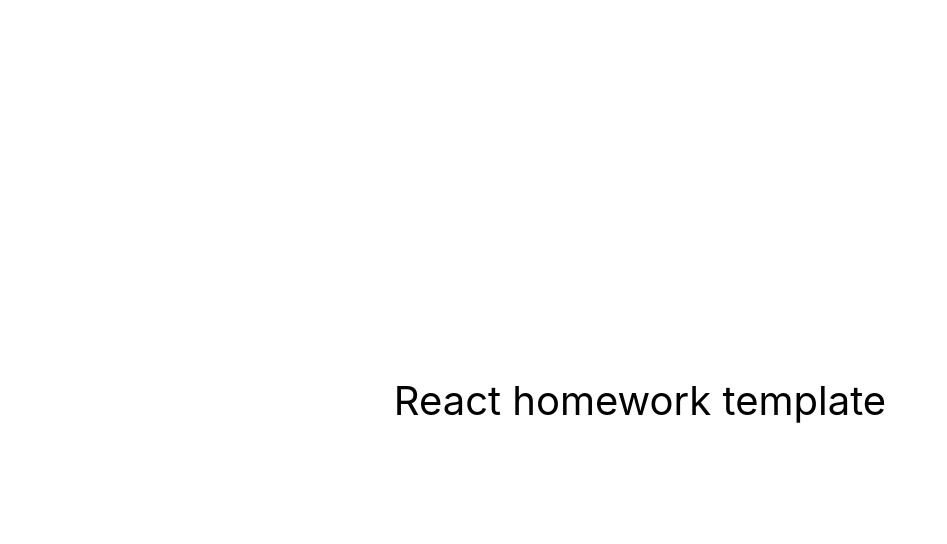
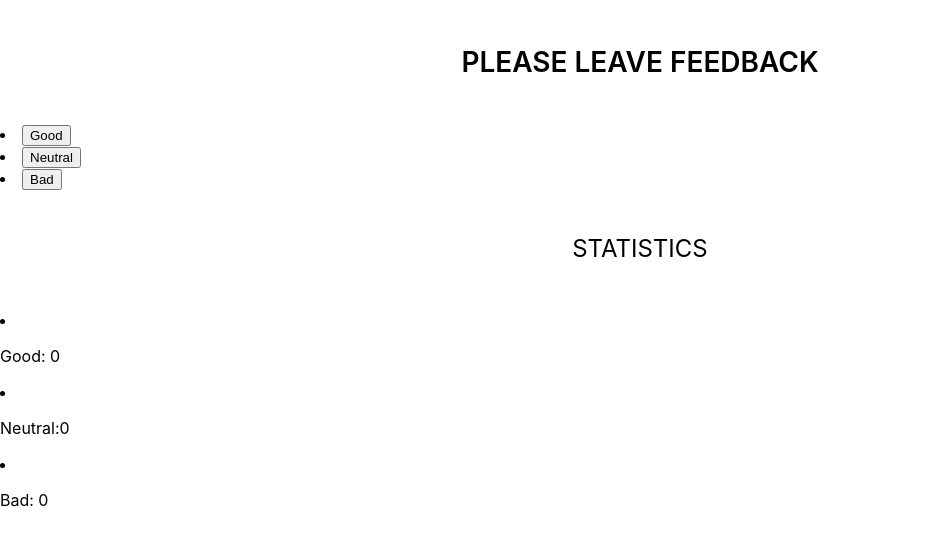
Before and after one commit to Svitlana-Ivanchuk/goit-react-hw-02-feedback, a React (Create React App) app: page / in a window 1280 px wide. Shown: the top 544 px of the page, without its empty margins (0-947 px from the left). Built offline with nearby package versions, Linux system fonts and the light colour scheme.

Commit message:
add components

```diff
--- a/src/components/App.jsx
+++ b/src/components/App.jsx
@@ -1,16 +1,33 @@
-export const App = () => {
-  return (
-    <div
-      style={{
-        height: '100vh',
-        display: 'flex',
-        justifyContent: 'center',
-        alignItems: 'center',
-        fontSize: 40,
-        color: '#010101'
-      }}
-    >
-      React homework template
-    </div>
-  );
-};
+import { Component } from 'react';
+import { FeedbackTitle } from './FeedbackTitle/FeedbackTitle';
+import { ButtonsList } from './ButtonsList/ButtonsList';
+import { StatTitle } from './StatTitle/StatTitle';
+import { StatList } from './StatList/StatList';
+
+export class App extends Component {
+  state = {
+    good: 0,
+    neutral: 0,
+    bad: 0,
+  };
+
+  handelClick = evt => {
+    console.log(evt.target);
+    this.setState(prevState => {
+      return {
+        good: prevState.good + 1,
+      };
+    });
+  };
+
+  render() {
+    return (
+      <div>
+        <FeedbackTitle title="Please leave feedback" />
+        <ButtonsList onClick={this.handelClick}></ButtonsList>
+        <StatTitle title="Statistics" />
+        <StatList feedbacks={this.state}></StatList>
+      </div>
+    );
+  }
+}
--- /dev/null
+++ b/src/components/ButtonsList/ButtonsList.js
@@ -0,0 +1,21 @@
+export const ButtonsList = ({ onClick }) => {
+  return (
+    <>
+      <li>
+        <button type="button" onClick={onClick}>
+          Good
+        </button>
+      </li>
+      <li>
+        <button type="button" onClick={onClick}>
+          Neutral
+        </button>
+      </li>
+      <li>
+        <button type="button" onClick={onClick}>
+          Bad
+        </button>
+      </li>
+    </>
+  );
+};
--- /dev/null
+++ b/src/components/FeedbackTitle/FeedbackTitle.js
@@ -0,0 +1,5 @@
+import { Title } from './FeedbackTitle.styled';
+
+export const FeedbackTitle = ({ title }) => {
+  return <div>{title && <Title>{title}</Title>} </div>;
+};
--- /dev/null
+++ b/src/components/FeedbackTitle/FeedbackTitle.styled.js
@@ -0,0 +1,12 @@
+import styled from 'styled-components';
+
+export const Title = styled.h1`
+  display: flex;
+  justify-content: center;
+  align-items: center;
+  font-weight: 600;
+  font-size: 28px;
+  line-height: 1.36;
+  text-transform: uppercase;
+  padding: 24px;
+`;
--- /dev/null
+++ b/src/components/StatList/StatList.js
@@ -0,0 +1,15 @@
+export const StatList = ({ feedbacks: { good, neutral, bad } }) => {
+  return (
+    <>
+      <li>
+        <p>Good: {good} </p>
+      </li>
+      <li>
+        <p>Neutral:{neutral} </p>
+      </li>
+      <li>
+        <p>Bad: {bad} </p>
+      </li>
+    </>
+  );
+};
--- /dev/null
+++ b/src/components/StatList/StatList.styled.js
@@ -0,0 +1 @@
+import styled from 'styled-components';
--- /dev/null
+++ b/src/components/StatTitle/StatTitle.js
@@ -0,0 +1,5 @@
+import { Title } from './StatTitle.styled';
+
+export const StatTitle = ({ title }) => {
+  return <div>{title && <Title>{title}</Title>} </div>;
+};
--- /dev/null
+++ b/src/components/StatTitle/StatTitle.styled.js
@@ -0,0 +1,12 @@
+import styled from 'styled-components';
+
+export const Title = styled.h2`
+  display: flex;
+  justify-content: center;
+  align-items: center;
+  font-weight: 400;
+  font-size: 24px;
+  line-height: 1.36;
+  text-transform: uppercase;
+  padding: 24px;
+`;
```
Also changed, not shown: src/components/ButtonsList/ButtonsList.styled.js (added).
